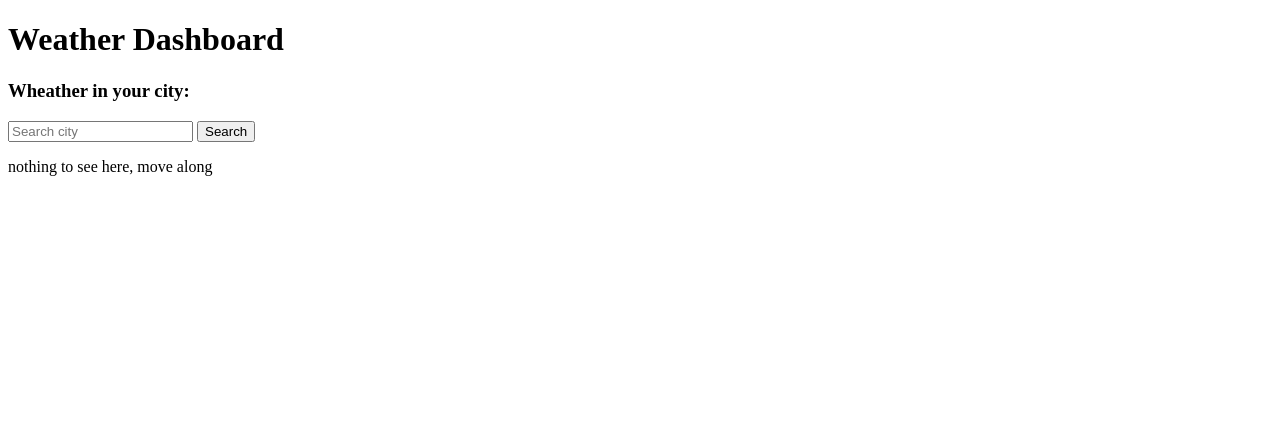
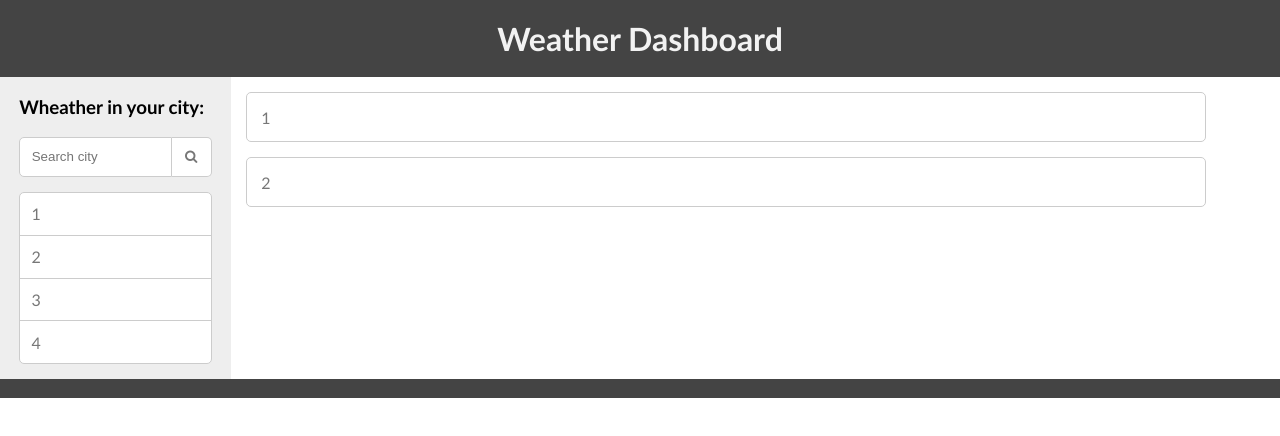
Before and after one commit to erickmeline/BBC, a plain HTML site: page index.html in a window 1280 px wide. Drawn offline with Linux system fonts and the light colour scheme.

Commit message:
add some default styling

```diff
--- a/assets/css/styles.css
+++ b/assets/css/styles.css
@@ -1,13 +1,13 @@
-
 /* global */
 * {
   box-sizing: border-box;
 }
 :root {
-  --background: #fff;
+  --white: #fff;
   --lightest: #f2f2f2;
   --light: #eee;
-  --medium: #ddd;
+  --medium: #ccc;
+  --gray: #777;
   --dark: #444;
 }
 html, body {
@@ -15,14 +15,90 @@ html, body {
   height: 100%;
   margin: 0;
 }
+
+header {
+    background-color: var(--dark);
+    color: var(--lightest);
+    padding: 1.5%;
+}
+h1 {
+  margin: 0;
+  text-align: center;
+}
+main {
+  display: flex;
+  flex-wrap: wrap;
+}
 aside {
-    background-color: #f2f2f2;
+    background-color: var(--light);
+    flex-basis: 1;
+    padding: 0 1.5%;
+}
+aside .form-control {
+  display: flex;
+}
+aside input {
+  background-color: var(--white);
+  border: 1px solid var(--medium);
+  border-top-left-radius: 5px;
+  border-bottom-left-radius: 5px;
+  color: var(--gray);
+  outline: none;
+  padding: 6%;
+  width: 80%;
+}
+aside button {
+  background-color: var(--white);
+  border: 1px solid var(--medium);
+  border-left: none;
+  border-bottom-right-radius: 5px;
+  border-top-right-radius: 5px;
+  color: var(--gray);
+  padding: 6%;
+  flex-basis: 40px;
+}
+aside button:hover {
+  background-color: var(--light);
+  cursor: pointer;
+}
+aside ul {
+  background-color: var(--white);
+  border: 1px solid var(--medium);
+  border-radius: 5px;
+  margin: 15px 0;
+  padding: 0;
+  list-style-type: none;
+  width: 100%;
+}
+aside li {
+  border-bottom: 1px solid var(--medium);
+  color: var(--gray);
+  padding: 6%;
+}
+aside li:last-of-type {
+  border: none;
+}
+article {
+  flex-basis: 3;
+  margin: 15px;
+  width: 75%;
 }
 section {
-    border: 1px solid #ccc;
+    border: 1px solid var(--medium);
+    border-radius: 5px;
+    color: var(--gray);
+    margin-bottom: 15px;
+    padding: 1.5%;
+
 }
 /* footer */
 footer {
   background-color: var(--dark);
   color: transparent;
+  padding: 0 1.5%;
 }
+footer p {
+  margin: 0;
+  padding: 0;
+  text-align: center;
+}
--- a/assets/js/script.js
+++ b/assets/js/script.js
@@ -1,12 +1,17 @@
-// globals
-const url_current = 'api.openweathermap.org/data/2.5/weather';
-const url_forcast = 'api.openweathermap.org/data/2.5/forecast';
+/**
+ * Global constants
+ */
+const url_current = 'https://api.openweathermap.org/data/2.5/weather';
+const url_forcast = 'https://api.openweathermap.org/data/2.5/forecast';
 const api_kei = '7875554f2197f6cdb5c5b47cbfb1c260';
+const search = document.querySelector('button');
 
-// fetch data
+/**
+ * Fetch request
+ */
 const fetchData = (url) => {
     fetch(url).then((response) => {
-        if ( response.ok ) {
+        if (response.ok) {
             response.json().then((data) => {
                 console.log('data:',data);
                 return data;
@@ -20,9 +25,13 @@ const fetchData = (url) => {
     });
 }
 
+/**
+ *  Get current location ...maybe
+ */
 const getLocation = () => {
     if (navigator.geolocation) {
         navigator.geolocation.getCurrentPosition((position) => {
+            console.log('position',position);
             return position;
         });
     } else {
@@ -30,4 +39,23 @@ const getLocation = () => {
     }
 }
 
-console.log('position',getLocation());
+/**
+ *  Save to local store
+ */
+const handleSearch = () => {
+    let location = document.querySelector('[type="search"').value;
+    if (location) {
+        const url = `${url_current}?q=${location}&appid=${api_kei}`;
+        const data = fetchData(url).then((data) => {console.log(data)});
+        // console.log(data);
+        // localStorage.setItem('locations', JSON.stringify(locations));
+
+    }
+}
+
+
+
+/**
+ *  Add listeners
+ */
+search.addEventListener('click', handleSearch);
--- a/index.html
+++ b/index.html
@@ -4,7 +4,8 @@
     <meta charset="UTF-8" />
     <meta http-equiv="X-UA-Compatible" content="IE=edge" />
     <meta name="viewport" content="width=device-width, initial-scale=1.0" />
-    <link rel="styesheet" type="text/css" href="./assets/css/styles.css" />
+    <link rel="stylesheet" href="https://cdnjs.cloudflare.com/ajax/libs/font-awesome/4.7.0/css/font-awesome.min.css">
+    <link rel="stylesheet" href="./assets/css/styles.css" />
     <title>Weather Dashboard</title>
 </head>
 <body>
@@ -13,20 +14,24 @@
         <h1>Weather Dashboard</h1>
     </header>
 
+    <main>
         <aside class="bg-light">
             <h3>Wheather in your city:</h3>
-        <input type="text" placeholder="Search city">
-        <button class="button-round dark">Search</button>
-        <ul></ul>
+            <div class="form-control">
+                <input type="search" placeholder="Search city">
+                <button class="button-round dark"><i class="fa fa-search"></i></button>
+            </div>
+            <ul><li>1</li><li>2</li><li>3</li><li>4</li></ul>
         </aside>
 
-    <main>
+        <article>
             <section class="current">
-
+1
             </section>
             <section class="forcast">
-
+2
             </section>
+        </article>
     </main>
 
     <footer>
```
Lines whose indentation alone changed are shown as unchanged.
